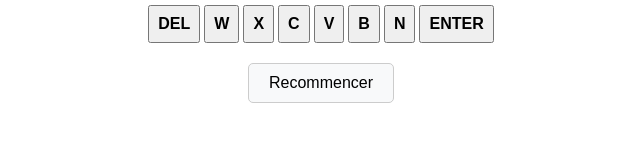
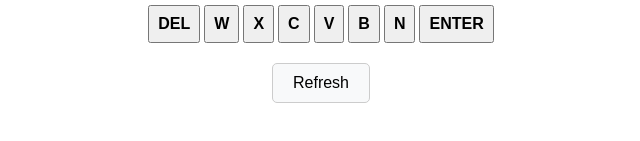
Before and after one commit to JoeGustinien/make-matinik, a website with bundled scripts: page docs/index.html in a window 1280 px wide. Shown: the part 519-660 px from the top of the page, 319-959 px from the left. Built offline with nearby package versions, Linux system fonts and the light colour scheme.

Commit message:
changement nom fichier

```diff
--- a/build/index.html
+++ b/docs/index.html
@@ -52,7 +52,7 @@
             <button class="keyboard-button">n</button>
             <button class="keyboard-button">Enter</button>
         </div>
-        <button id="reset-button" class="reset-button">Recommencer</button>
+        <button id="reset-button" class="reset-button">Refresh</button>
 
     </div>
 <script
```
Also changed, not shown: docs/package.json (renamed from build/package.json), docs/script.js (renamed from build/script.js), docs/style.css (renamed from build/style.css), docs/words.js (renamed from build/words.js), 2 other files.
